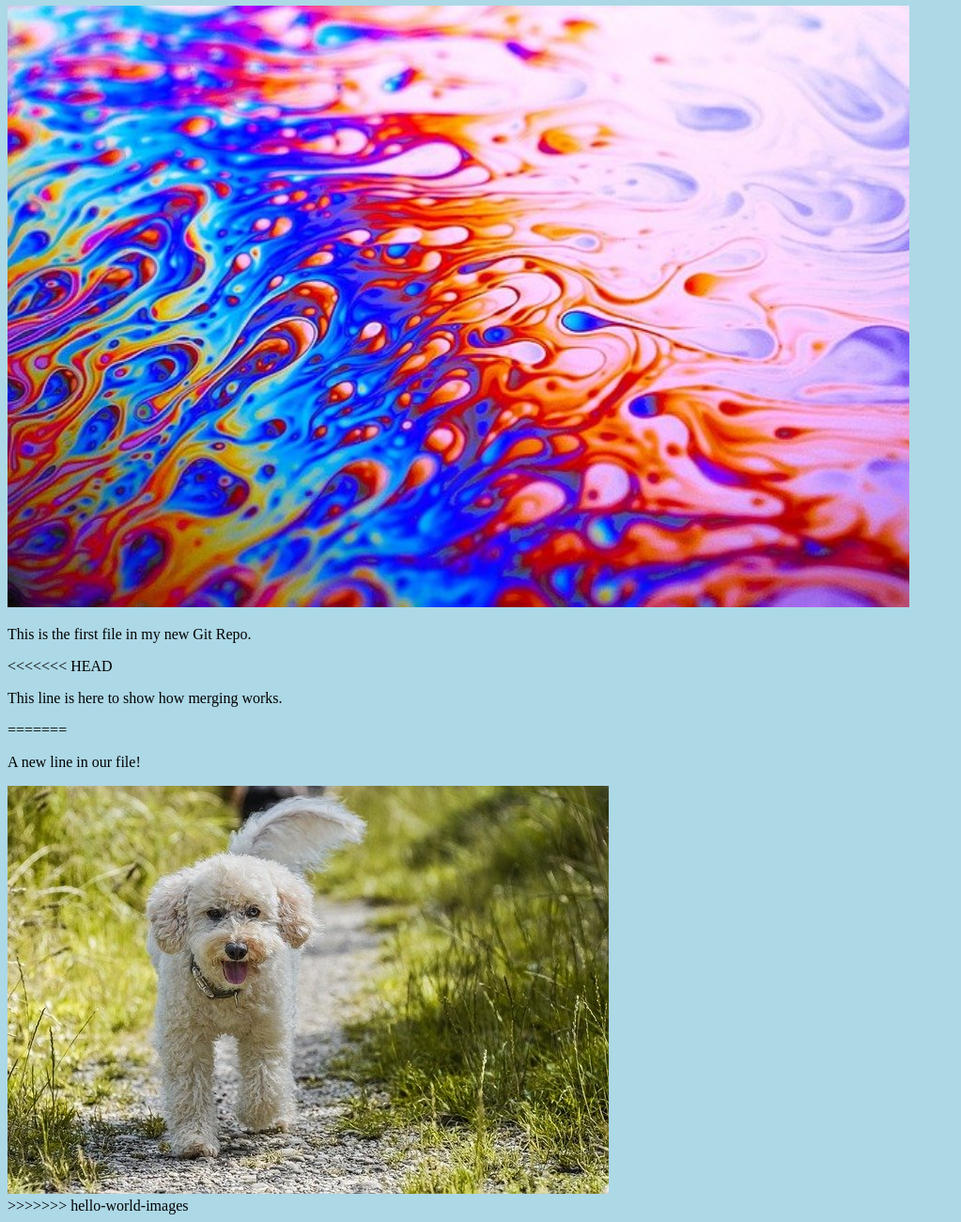
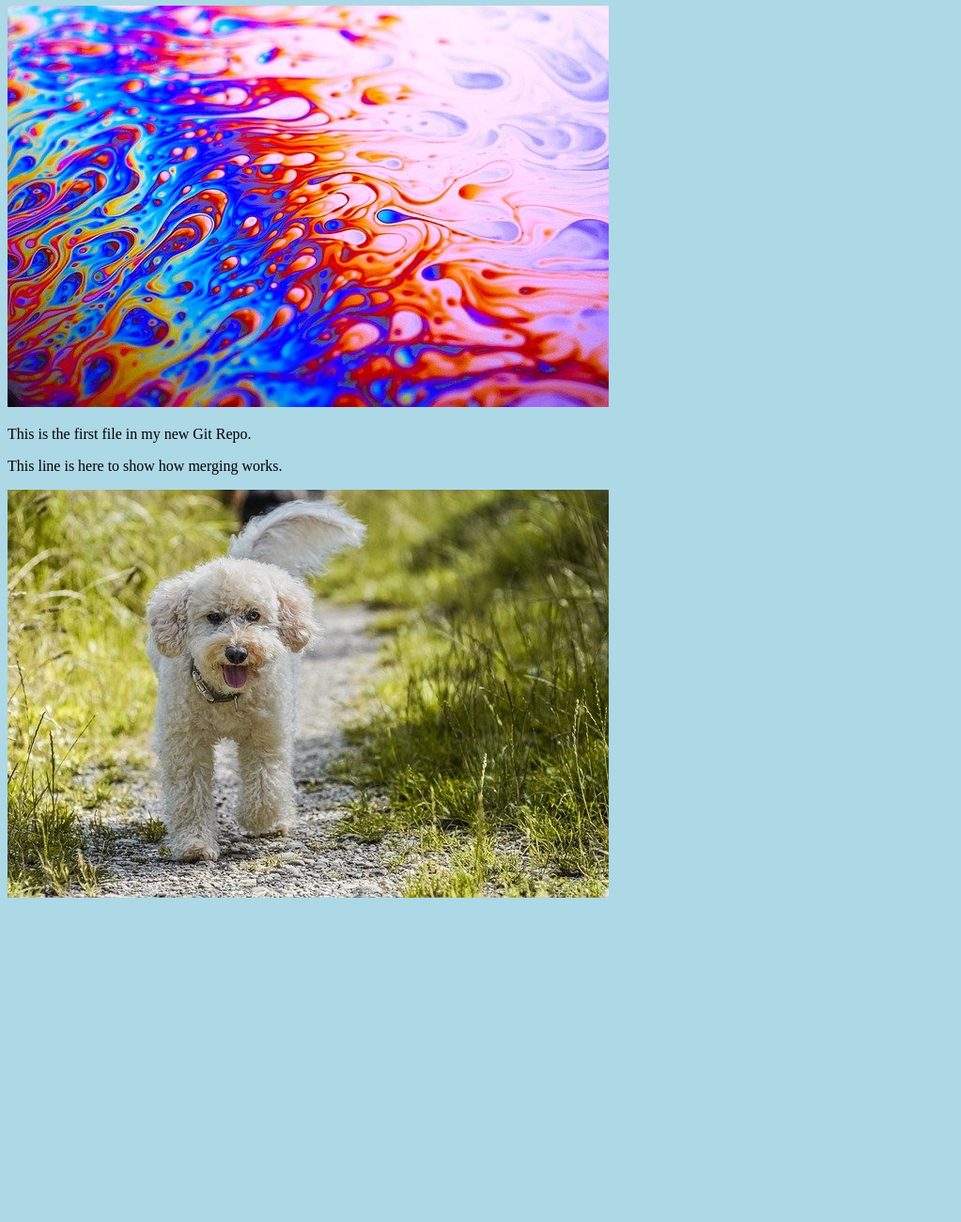
Before and after one commit to MinhK9x/hello-world, a plain HTML site: page index.html in a window 1280 px wide. Shown: the part 74-1374 px from the top of the page at 94% size, without its empty margins (0-1023 px from the left). After the commit the page ends 1041 px from the top, so only its background shows below. Drawn offline with Linux system fonts and the light colour scheme.

Commit message:
Updated index.html. Resized image

```diff
--- a/index.html
+++ b/index.html
@@ -8,14 +8,10 @@
 
 <h1>Hello world!</h1>
 <div><img src="vd-image.jpg" alt="Hello World from Space"
-    style="width:100%;max-width:960px"></div>
+    style="width:100%;max-width:640px"></div>
 <p>This is the first file in my new Git Repo.</p>
-<<<<<<< HEAD
 <p>This line is here to show how merging works.</p>
+<div><img src="dog.jpg" alt="Hello Git" style="width:100%;max-width:640px"></div>
 
-=======
-<p>A new line in our file!</p>
-<div><img src="dog.jpg" alt="Hello Git" style="width:100%;max-width:640px"></div>
->>>>>>> hello-world-images
 </body>
 </html>
```
